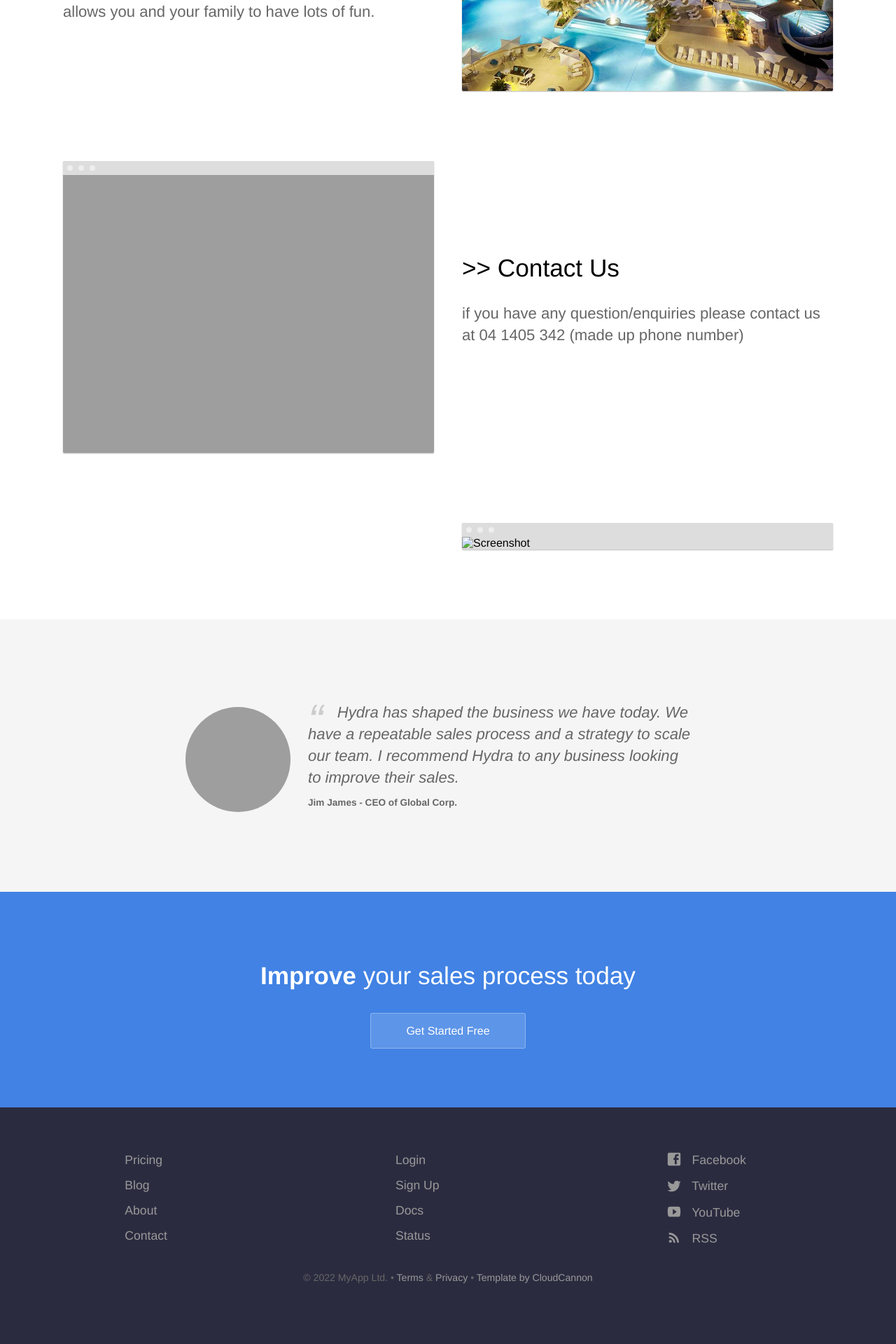
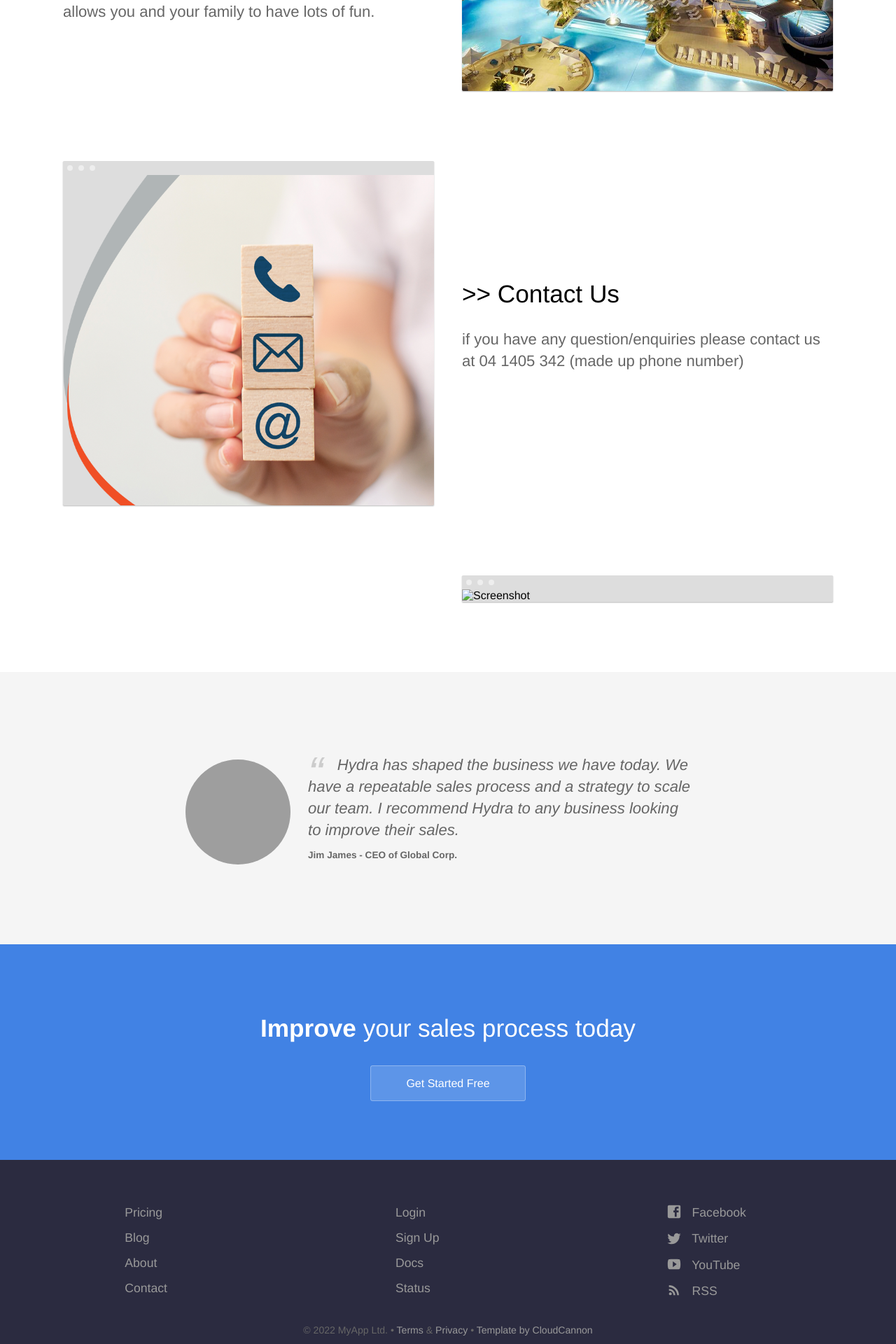
Before and after one commit to tagopia/tagopia.github.io, a Jekyll site: the page built from index.html, in a window 1280 px wide. Shown: the part 1326-3246 px from the top of the page at 70% size. Built offline with Jekyll 4.4.1, drawn with Linux system fonts in a browser that asks for light colours; before the commit the page ends 3212 px from its top, so only the background shows below that; grey boxes are pictures that could not be loaded.

Commit message:
update 2 fixed

```diff
--- a/index.html
+++ b/index.html
@@ -33,7 +33,7 @@ description: Once you check in you will never want to leave
 				<p>if you have any question/enquiries please contact us at 04 1405 342 (made up phone number) </p>
 			</div>
 			<div class="image">
-				<img src="{{ site.baseurl }}/contact_uss.png alt="Screenshot" class="screenshot editable" />
+				<img src="{{ site.baseurl }}/images/contact_uss.png" alt="Screenshot" class="screenshot editable" />
 			</div>
 		</div>
 	</section>
```
